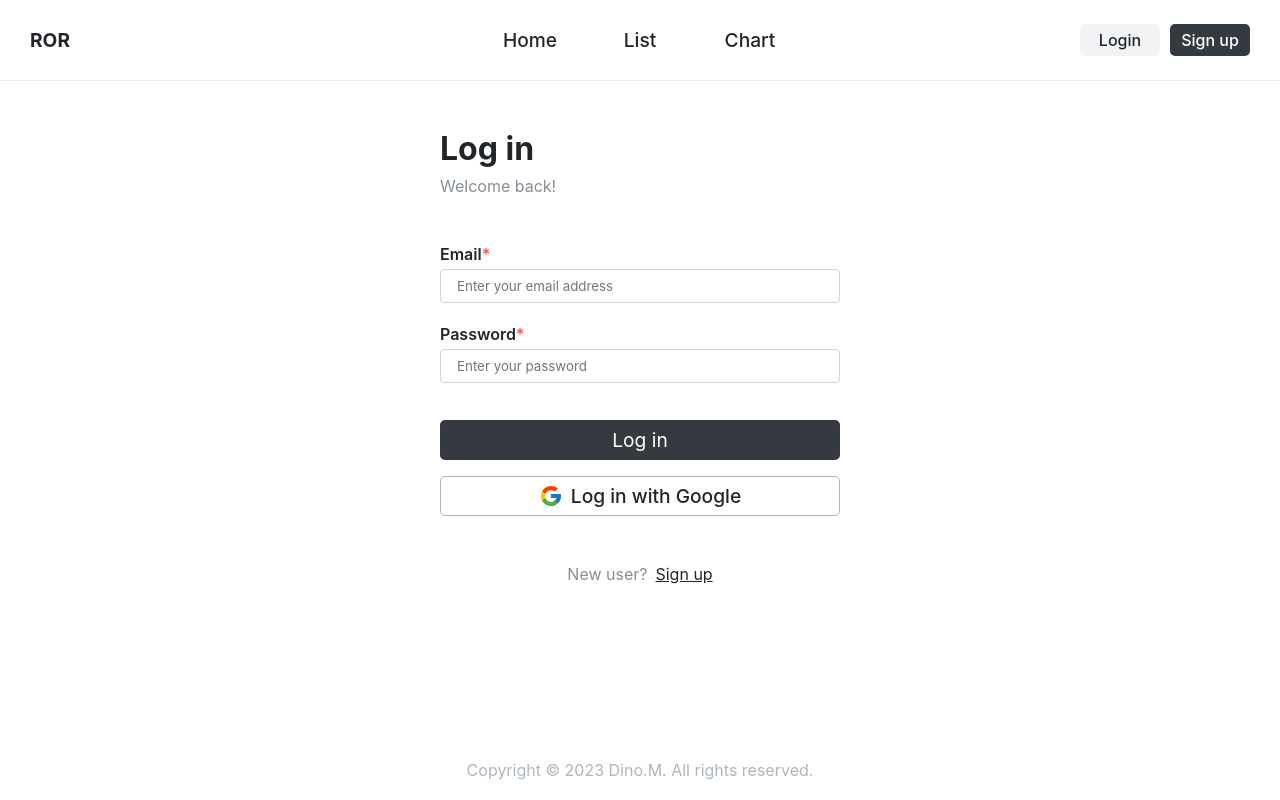
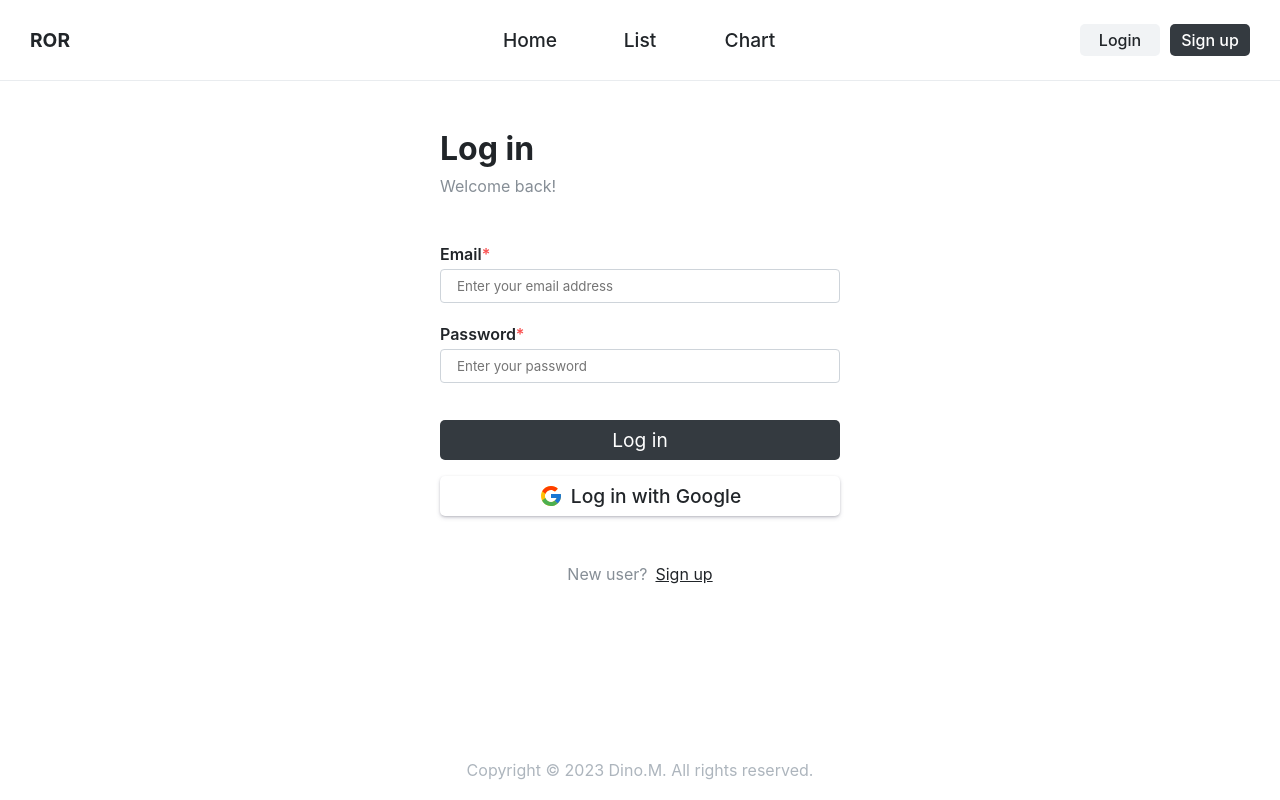
Before and after one commit to Globalkmaria/rateOfReturn, a React (Create React App) app: page /login in a window 1280 px wide. Built offline with nearby package versions, Linux system fonts and the light colour scheme; no server answers; a web font is replaced by a local one; what axios-retry, chartjs-plugin-datalabels would draw is missing.

Commit message:
Edit : button-min in small view, change box-shadow

```diff
--- a/src/components/Button.ts
+++ b/src/components/Button.ts
@@ -57,9 +57,13 @@ const BaseButton = styled('button').attrs((props) => ({
     padding: PADDING_SIZES[size],
     height: height ? `${height}px` : HEIGHTS[size],
     width: width ? `${width}px` : fullWidth ? '100%' : 'auto',
+    transition: '200ms',
+
+    background: theme.colors.white,
     borderRadius: '5px',
-    fontSize: FONT_SIZES[size],
-    transition: '200ms',
+
+    fontSize: `min(${FONT_SIZES[size]}, 5vw)`,
+    whiteSpace: 'nowrap',
 
     '&[class^="Button"]:disabled': {
       color: theme.colors.grey500,
@@ -77,9 +81,7 @@ const BaseButton = styled('button').attrs((props) => ({
 
 export const BorderButton = styled(BaseButton)<BorderButtonProps>(
   ({ theme, color = 'primary', showLine = true }) => ({
-    border: showLine
-      ? `1px solid ${theme.colors[COLORS[color] + '500']}`
-      : 'none',
+    boxShadow: `rgba(50, 50, 93, 0.25) 0px 2px 5px -1px, rgba(0, 0, 0, 0.3) 0px 1px 3px -1px`,
 
     '&:not([disabled]):hover': {
       background: `${theme.colors[COLORS[color] + '100']}`,
```
